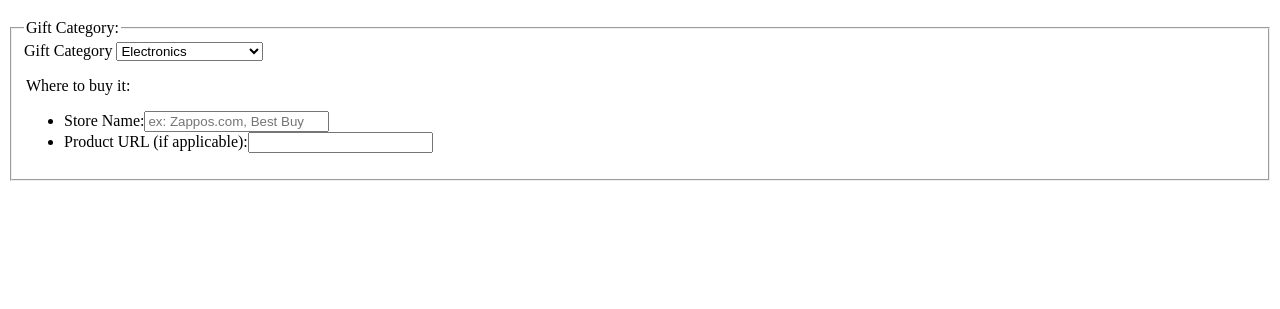
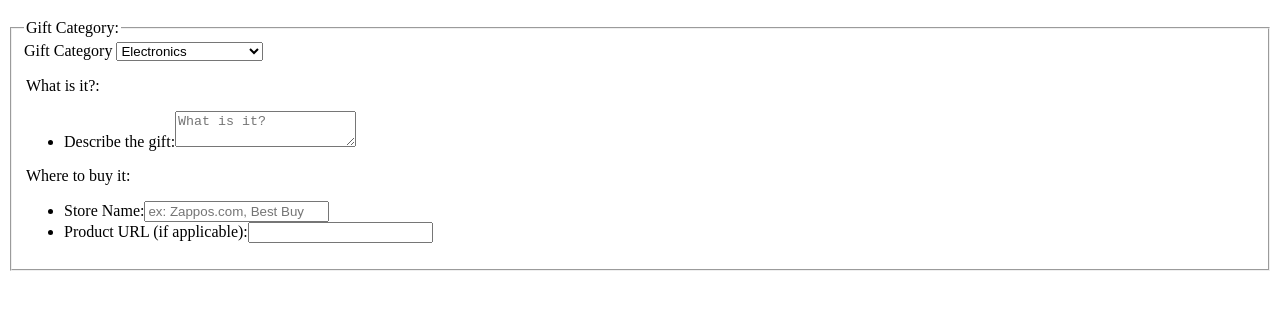
Before and after one commit to lamccool/vfw-project1, a plain HTML site: page additem.html in a window 1280 px wide. Shown: the part 61-370 px from the top of the page. Drawn offline with Linux system fonts and the light colour scheme.

Commit message:
added the text area to use to describe what the gift is

```diff
--- a/additem.html
+++ b/additem.html
@@ -1,4 +1,7 @@
 <!DOCTYPE html>
+<!-- Laura McCool
+Web App Part 1
+VFW 1201 -->
 <html>
 	<head>
 		<meta charset="utf-8"/>
@@ -21,7 +24,6 @@
 		<form>
 		<form action="#" method="post">
 			<fieldset>
-			<!-- FORM FILL IN-->
 				<legend>Gift Category:</legend>
 			    	<label for="category">Gift Category</label>
 			    	<select id="category">
@@ -33,6 +35,10 @@
 			    	 	<option value="Etc">Etc</option>
 			    	</select>
 			    	<p>
+			    		<legend>What is it?:</legend>
+				<ul>
+					<li><label for="comments"> Describe the gift:</label><textarea id="comments" placeholder="What is it?"></textarea></li>
+				</ul>
 			    	<legend>Where to buy it:</legend>
 				<ul>
 					<li><label for="store">Store Name:</label><input type="text" id="store" placeholder="ex: Zappos.com, Best Buy" /></li>
```
